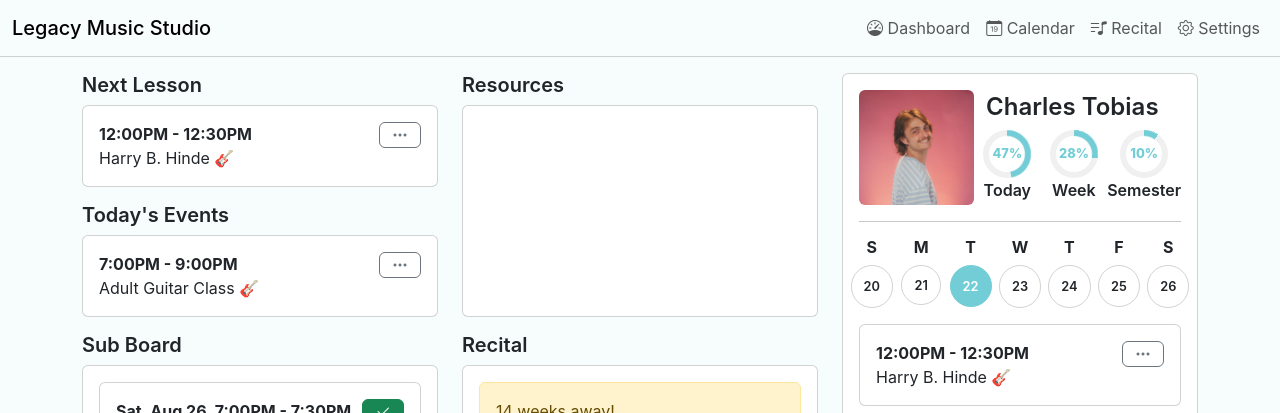
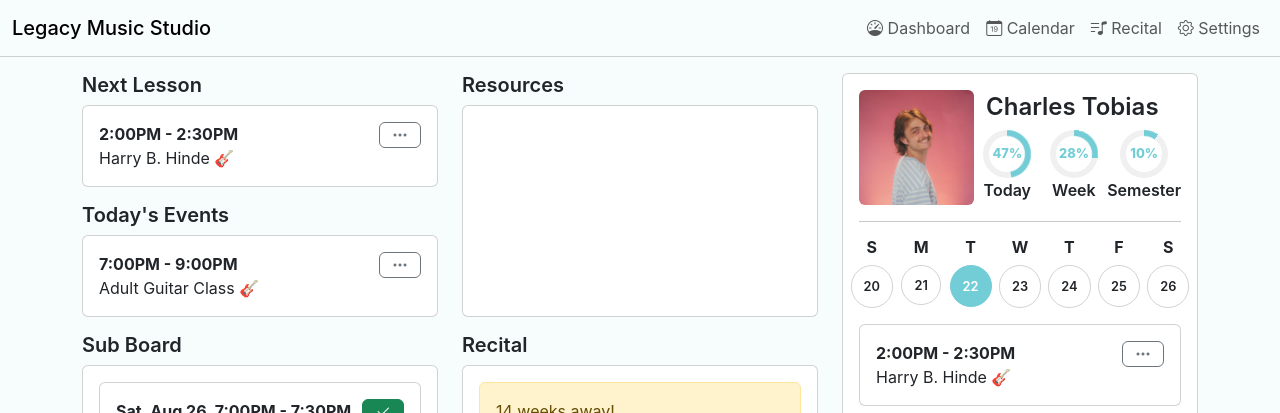
Before and after one commit to charlesmtobias/teacher-crm, a React (Create React App) app: page /dashboard in a window 1280 px wide. Shown: the top 413 px of the page. Built offline with nearby package versions, Linux system fonts and the light colour scheme; the HTML template or start-up script is replaced by a standard one.

Commit message:
update getEndTime to return Date() and fix some time comparisons to use the javascript date class

```diff
--- a/src/components/Dashboard/Dashboard.js
+++ b/src/components/Dashboard/Dashboard.js
@@ -14,7 +14,7 @@ const today = new Date();
 const upcomingLessons = [
   {
       name: 'Harry B. Hinde',
-      startTime: '2023-08-25T12:00',
+      startTime: '2023-08-26T14:00',
       duration: 30,
       type: 'bass'
   },
--- a/src/components/Lesson/Lesson.js
+++ b/src/components/Lesson/Lesson.js
@@ -57,7 +57,7 @@ export function Event({lesson}) {
   const startTime = new Date(lesson.startTime);
   const duration = lesson.duration;
   const type = lesson.type;
-  const endTime = new Date(getEndTime(startTime, duration));
+  const endTime = getEndTime(startTime, duration);
 
   return(
     <div className={`card mb-3`}>
@@ -71,27 +71,23 @@ export function Event({lesson}) {
 }
 
 function getEndTime(startTime, duration) {
-  let min = startTime.getMinutes() + duration;
-  let hour = startTime.getHours() + Math.floor(min / 60);
-  min %= 60;
-
-  return `${startTime.getFullYear()}-${("0" + (startTime.getMonth()+1)).slice(-2)}-${startTime.getDate()}T${hour}:${("0" + min).slice(-2)}`;
+  return new Date(startTime.getTime() + (duration * 60000));
 }
 
 function printTime(time) {
   return `${time.getHours() % 12 > 0 ? time.getHours() % 12 : '12'}:${("0" + time.getMinutes()).slice(-2)}${Math.floor(time.getHours() / 12) == 0 ? 'AM' : 'PM'}`;
 }
 
-function getTimeRemaining(startTime) {
+function getMillisecondsRemaining(startTime) {
   const time2 = new Date();
-  return ((startTime.getHours() * 60) + startTime.getMinutes()) - ((time2.getHours() * 60) + time2.getMinutes());
+  return startTime.getTime() - time2.getTime();
 }
 
 function timeWarning(startTime, duration) {
-  const timeRemaining = getTimeRemaining(startTime);
-  if(timeRemaining > 0 && timeRemaining <= 30)
-    return <span class="badge bg-warning">In {timeRemaining} Minutes</span>;
-  if(timeRemaining < 0 && timeRemaining * -1 < duration)
+  const minsRemaining = Math.floor(getMillisecondsRemaining(startTime) / 60000);
+  if(minsRemaining > 0 && minsRemaining <= 30)
+    return <span class="badge bg-warning">In {minsRemaining} Minutes</span>;
+  if(minsRemaining < 0 && minsRemaining * -1 < duration)
     return <span class="badge bg-success">In Progress</span>;
 }
 
@@ -101,7 +97,3 @@ function lessonStatus(startTime, duration) {
   if(now.getTime() > endTime.getTime())
     return 'bg-expired';
 }
-
-function getTimeDifference(time1, time2) {
-  return ((time1.hour * 60) + time1.min) - ((time2.hour * 60) + time2.min);
-}
```
